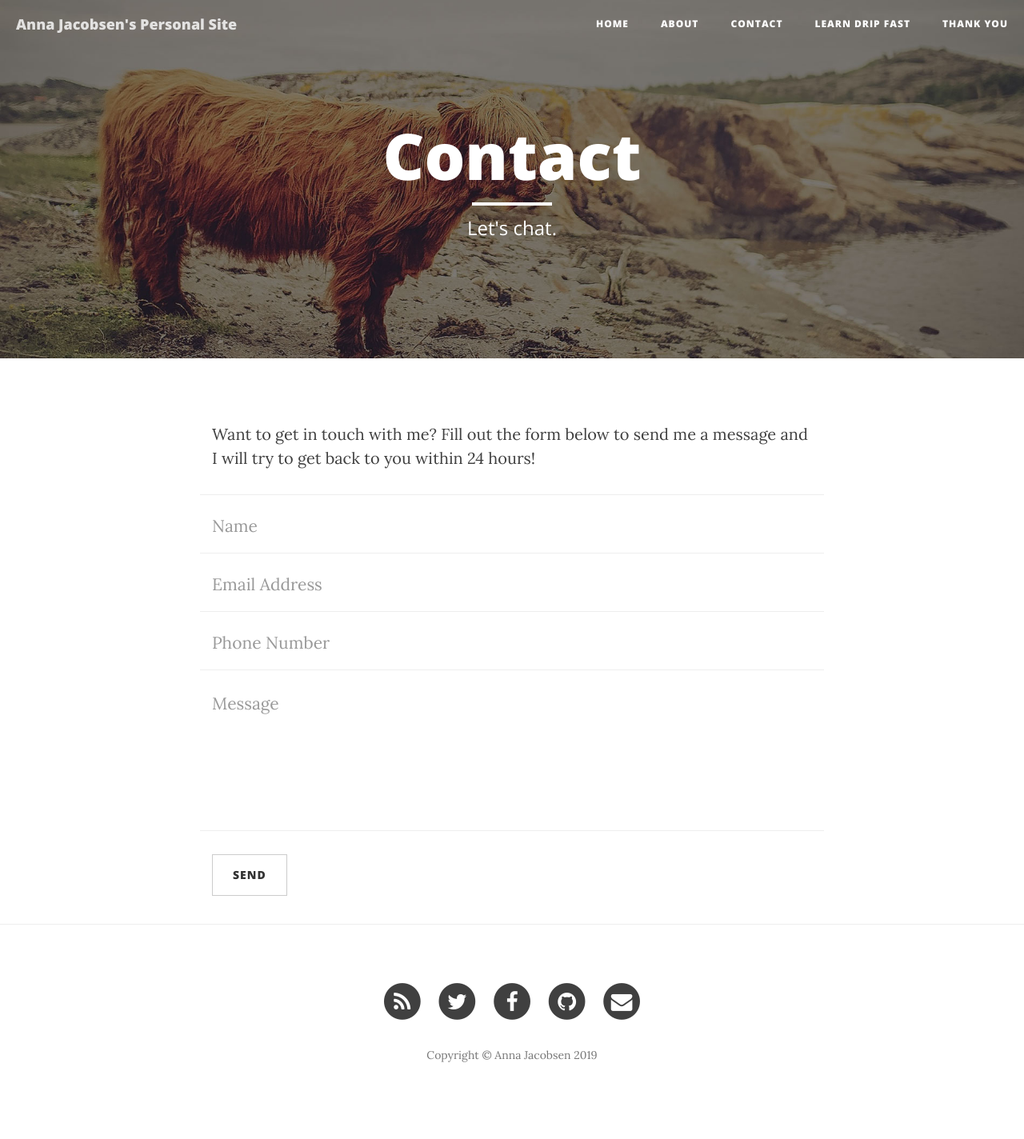
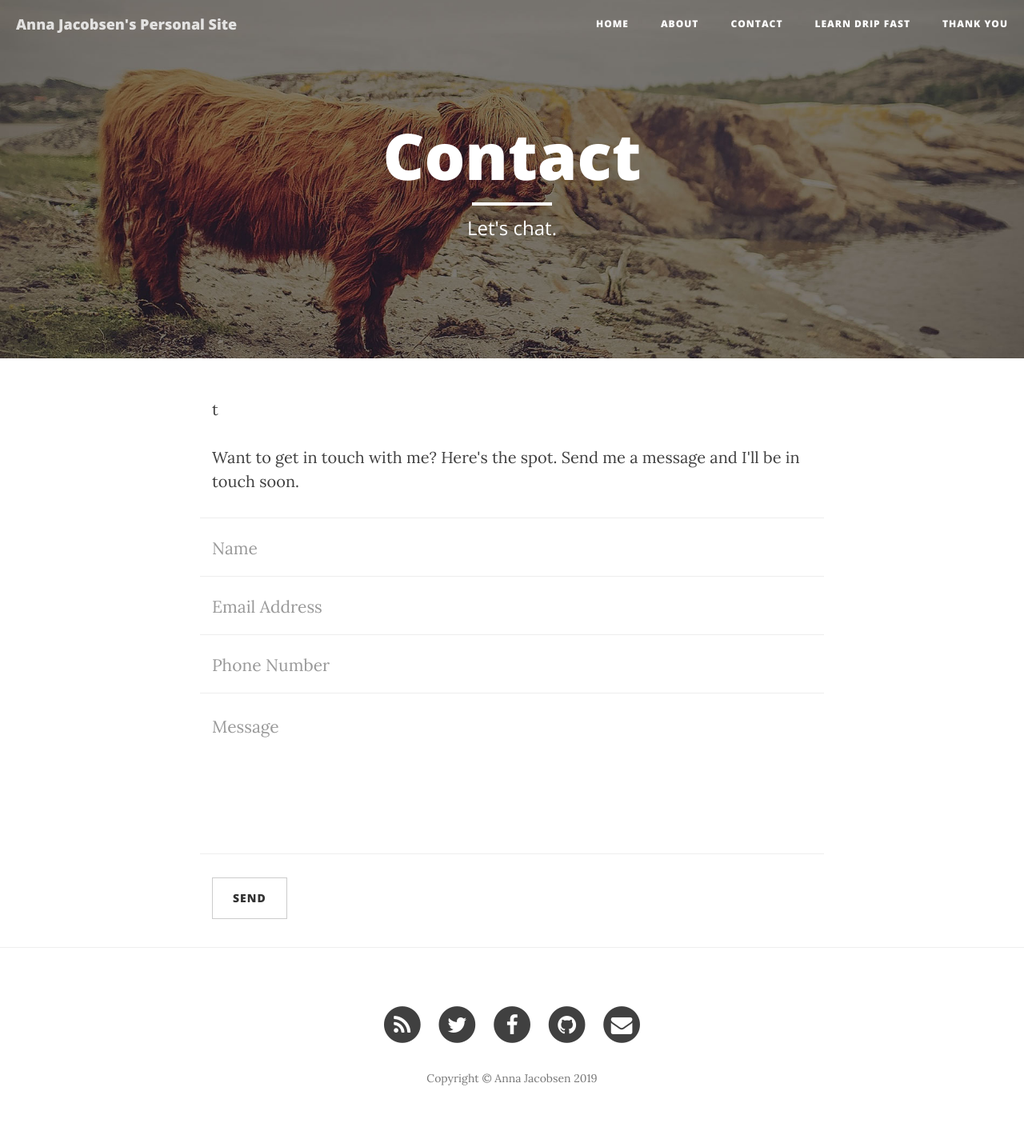
Before and after one commit to annaj/annaj, a Jekyll site: the page built from contact.html, in a window 1280 px wide. Shown: the whole page at 80% size. Built offline with Jekyll 4.4.1, drawn with Linux system fonts in a browser that asks for light colours; nearby versions of some CDN libraries; before the commit the page ends 1395 px from its top, so only the background shows below that.

Commit message:
Update contact.html
revised with friendlier language

```diff
--- a/contact.html
+++ b/contact.html
@@ -4,8 +4,8 @@ title: "Contact"
 description: "Let's chat."
 header-img: "img/contact-bg.jpg"
 ---
-
-<p>Want to get in touch with me? Fill out the form below to send me a message and I will try to get back to you within 24 hours!</p>
+t
+<p>Want to get in touch with me? Here's the spot. Send me a message and I'll be in touch soon.</p>
 <!-- Contact Form - Enter your email address on line 19 of the mail/contact_me.php file to make this form work. -->
 <!-- WARNING: Some web hosts do not allow emails to be sent through forms to common mail hosts like Gmail or Yahoo. It's recommended that you use a private domain email address! -->
 <!-- NOTE: To use the contact form, your site must be on a live web host with PHP! The form will not work locally! -->
```
